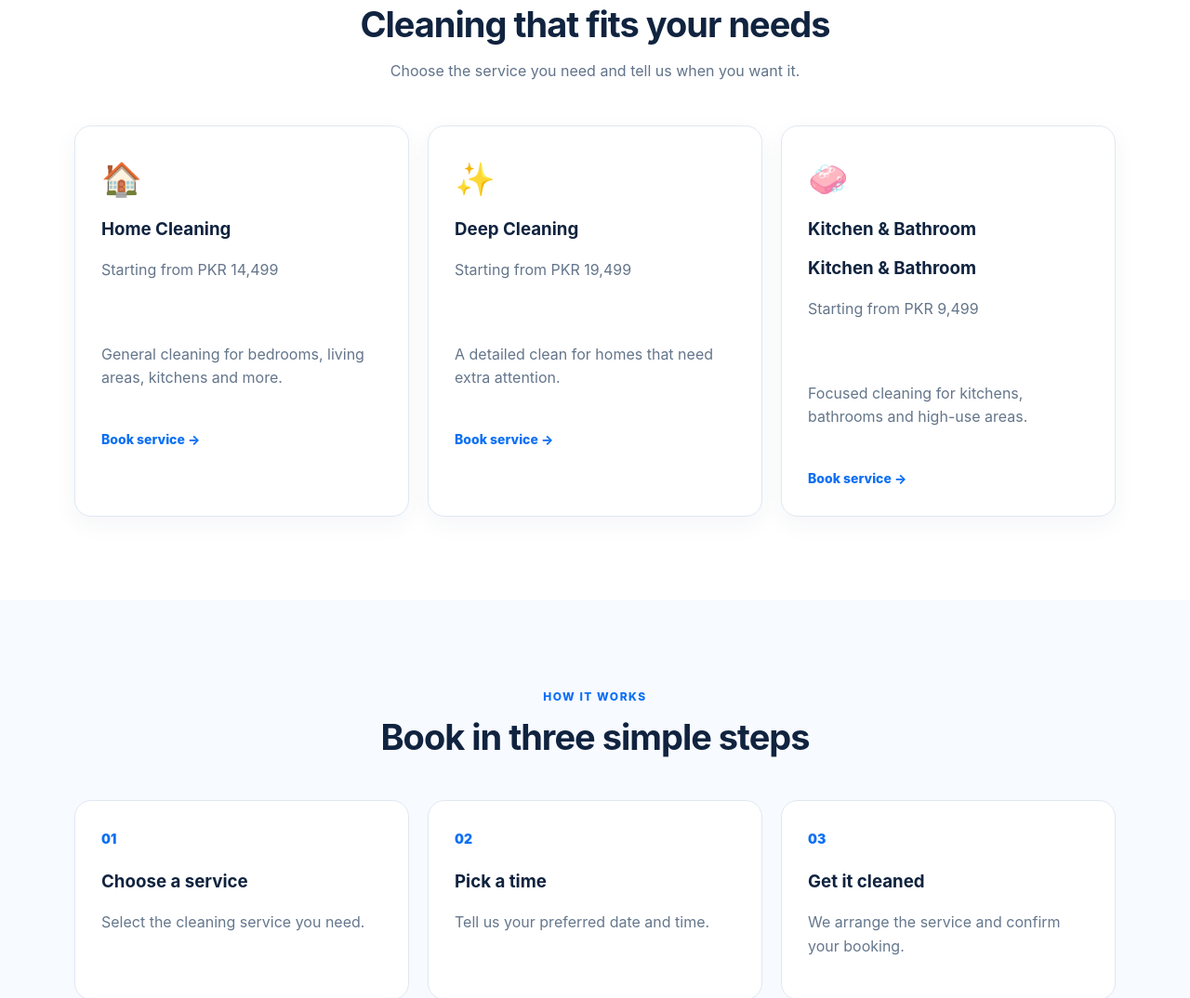
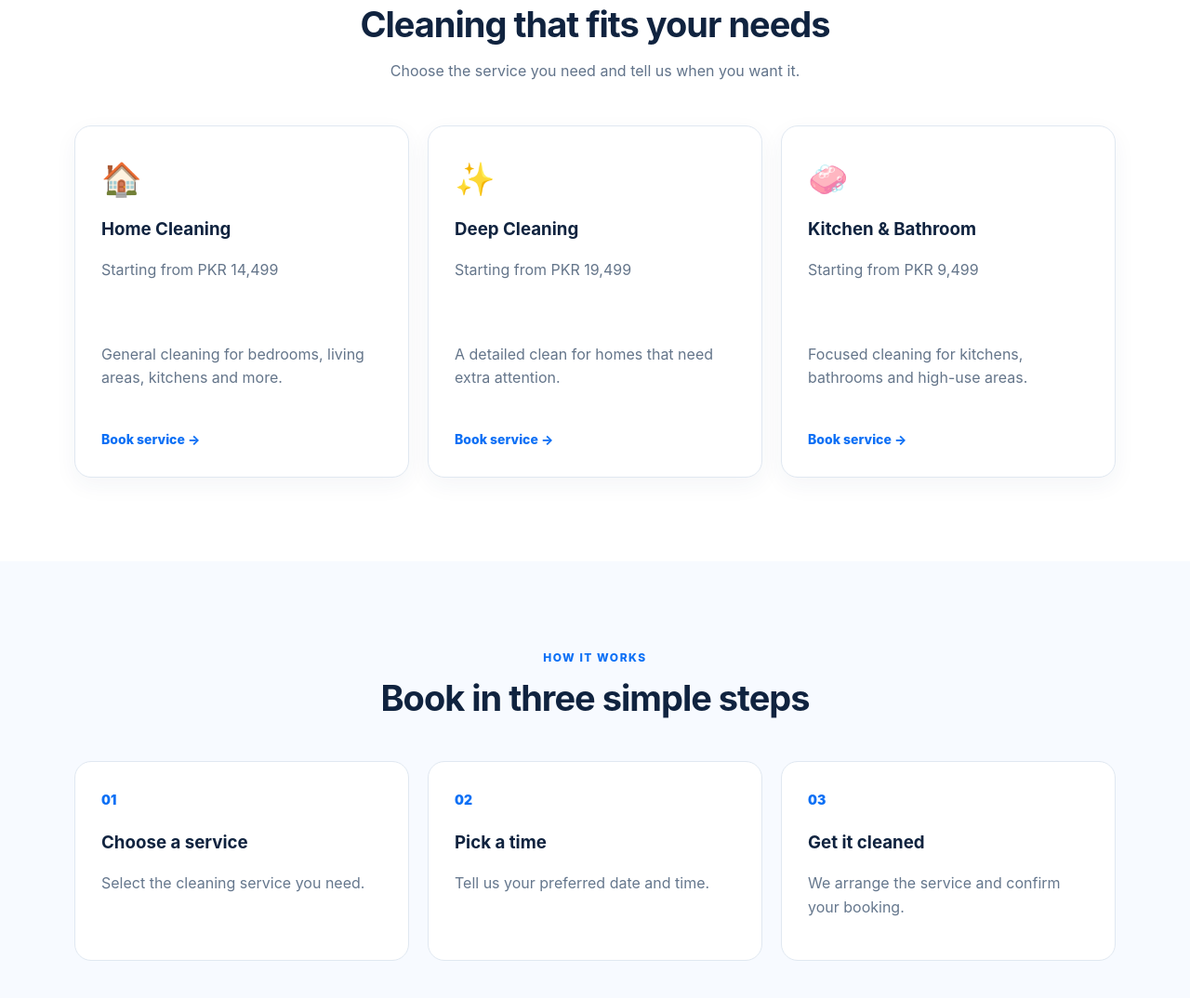
Before and after one commit to bakhtllahkhan1-ship-it/Cleano--website, a plain HTML site: page index.html in a window 1280 px wide. Shown: the part 840-1914 px from the top of the page at 93% size. Drawn offline with Linux system fonts and the light colour scheme.

Commit message:
Update index.html

```diff
--- a/index.html
+++ b/index.html
@@ -64,7 +64,7 @@
         <div class="cards">
           <article class="service-card"><div class="icon">🏠</div><h3>Home Cleaning</h3><p class="price">Starting from PKR 14,499</p><p>General cleaning for bedrooms, living areas, kitchens and more.</p><a href="#booking" data-service="Home Cleaning">Book service →</a></article>
           <article class="service-card"><div class="icon">✨</div><h3>Deep Cleaning</h3><p class="price">Starting from PKR 19,499</p><p>A detailed clean for homes that need extra attention.</p><a href="#booking" data-service="Deep Cleaning">Book service →</a></article>
-          <article class="service-card"><div class="icon">🧼</div><h3>Kitchen & Bathroom</h3><h3>Kitchen & Bathroom</h3><p class="price">Starting from PKR 9,499</p><p>Focused cleaning for kitchens, bathrooms and high-use areas.</p><a href="#booking" data-service="Kitchen & Bathroom Cleaning">Book service →</a></article>
+          <article class="service-card"><div class="icon">🧼</div><h3>Kitchen & Bathroom</h3><p class="price">Starting from PKR 9,499</p><p>Focused cleaning for kitchens, bathrooms and high-use areas.</p><a href="#booking" data-service="Kitchen & Bathroom Cleaning">Book service →</a></article>
         </div>
       </div>
     </section>
```
